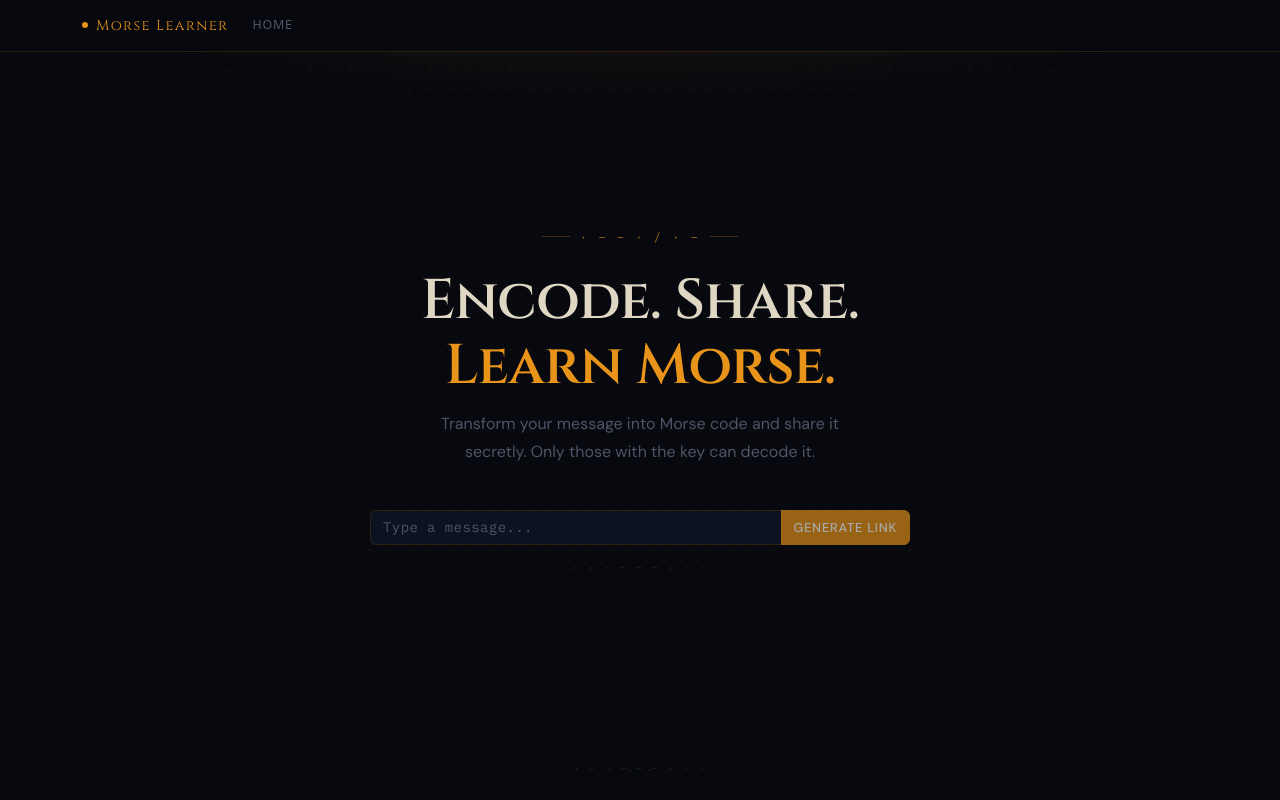
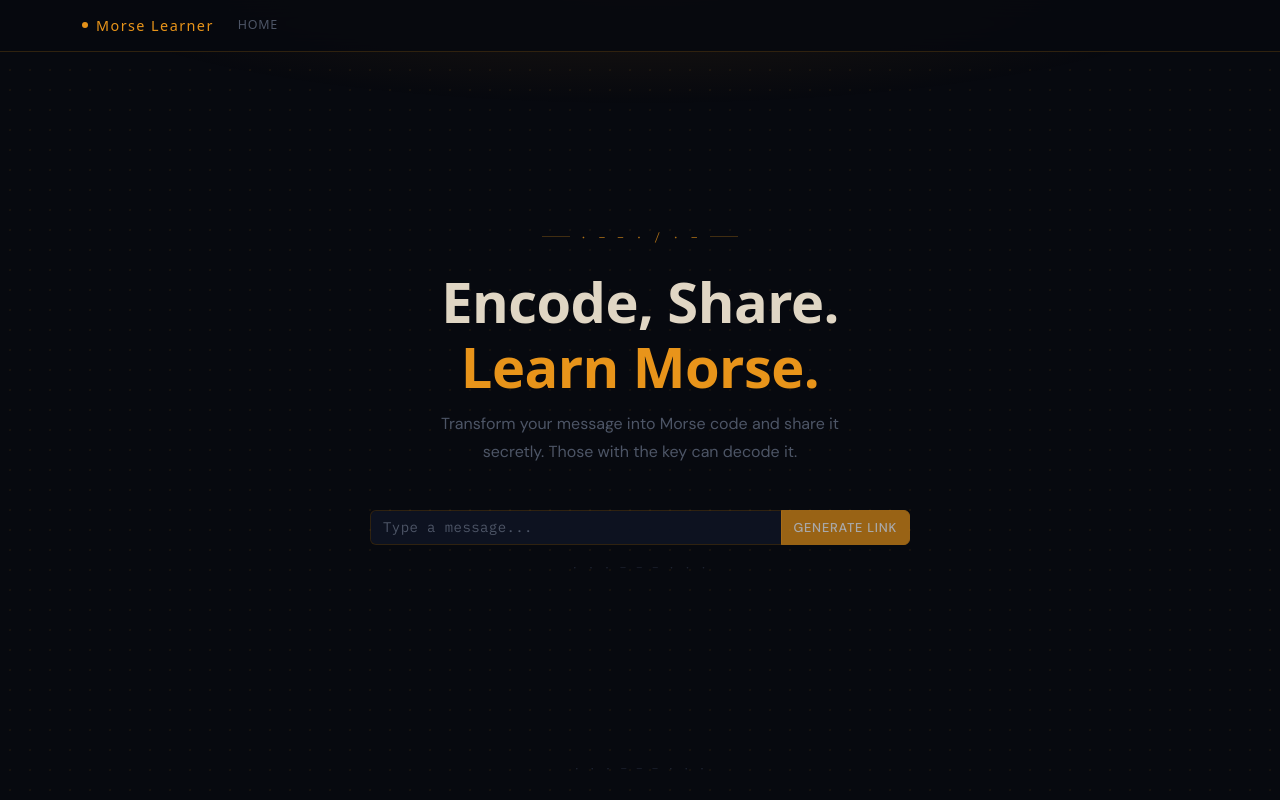
Before and after one commit to Wiz-Omar/morse-learner, a React (Create React App) app: page / in a window 1280 px wide. Built offline with nearby package versions, Linux system fonts and the light colour scheme.

Commit message:
Added screenshots of web app. Removed unnatural box shadow. Rewrote incorrect wording. Changed generic font to default

```diff
--- a/src/components/DecipherPage-style.css
+++ b/src/components/DecipherPage-style.css
@@ -26,7 +26,6 @@
   color: #e0d6c4 !important;
   border: 1px solid rgba(232, 148, 26, 0.18) !important;
   border-radius: 24px !important;
-  box-shadow: 0 24px 60px rgba(0, 0, 0, 0.45) !important;
   backdrop-filter: blur(12px);
 }
 
--- a/src/components/MainPage-style.css
+++ b/src/components/MainPage-style.css
@@ -77,7 +77,6 @@
 }
 
 .heroTitle {
-    font-family: 'Cinzel', serif;
     font-size: clamp(2rem, 5vw, 3.5rem);
     font-weight: 600;
     line-height: 1.15;
--- a/src/components/MainPage.tsx
+++ b/src/components/MainPage.tsx
@@ -44,13 +44,13 @@ export const MainPage: React.FC<Props> = () => {
         <div className="heroLabel">· − − · / · −</div>
 
         <h1 className="heroTitle">
-          Encode. Share.<br />
+          Encode, Share.<br />
           <span>Learn Morse.</span>
         </h1>
 
         <p className="heroSubtitle">
           Transform your message into Morse code and share it secretly.
-          Only those with the key can decode it.
+          Those with the key can decode it.
         </p>
 
         <InputField
--- a/src/components/MorseLearner.tsx
+++ b/src/components/MorseLearner.tsx
@@ -239,7 +239,7 @@ export const MorseLearner: React.FC<Props> = ({ tokens }) => {
 
             {isCurrentCompleted && !isWordGap && (
               <div className="ml-state-hint">
-                Letter complete!
+                Character complete!
               </div>
             )}
             {isWordGap && (
--- a/src/components/morse-theme.css
+++ b/src/components/morse-theme.css
@@ -29,7 +29,6 @@ body {
 }
 
 .navbar-brand {
-  font-family: 'Cinzel', serif !important;
   font-size: 0.9rem !important;
   color: var(--cw-amber) !important;
   letter-spacing: 0.1em;
@@ -112,9 +111,7 @@ body {
   border: 1px solid var(--cw-border) !important;
   border-radius: 10px !important;
   color: var(--cw-text) !important;
-  box-shadow:
-    0 24px 60px rgba(0, 0, 0, 0.65),
-    0 0 40px var(--cw-amber-dim) !important;
+  box-shadow: none !important;
 }
 
 .modal-header {
@@ -123,7 +120,6 @@ body {
 }
 
 .modal-title {
-  font-family: 'Cinzel', serif !important;
   font-size: 1rem !important;
   color: var(--cw-text) !important;
   letter-spacing: 0.03em;
```
Also changed, not shown: screenshots/learning.png (added), screenshots/main.png (added).
